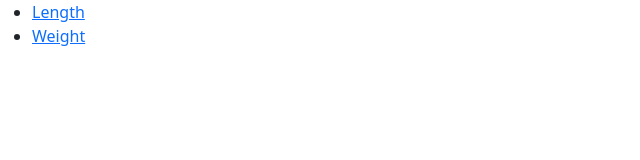
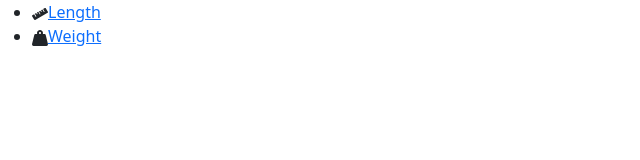
Before and after one commit to tg2648/unit-converter, a React (Create React App) app: page / in a window 1280 px wide. Shown: the top 160 px of the page, without its empty margins (0-640 px from the left). Built offline with nearby package versions, Linux system fonts and the light colour scheme.

Commit message:
Add react-icons

```diff
--- a/package.json
+++ b/package.json
@@ -9,6 +9,7 @@
     "react": "^17.0.2",
     "react-bootstrap": "^1.6.1",
     "react-dom": "^17.0.2",
+    "react-icons": "^4.2.0",
     "react-router-dom": "^5.2.0",
     "react-scripts": "4.0.3",
     "typescript": "^4.3.5",
--- a/src/components/App.tsx
+++ b/src/components/App.tsx
@@ -15,12 +15,13 @@ export default function App() {
               {DATA.map((categoryData, index) => {
                 return (
                   <li key={index}>
-                    <Link to={'/' + categoryData.categoryId}>{categoryData.categoryName}</Link>
+                    <categoryData.categoryIcon /><Link to={'/' + categoryData.categoryId}>{categoryData.categoryName}</Link>
                   </li>
                 )
               })}
             </ul>
           </Route>
+
           {DATA.map((categoryData, index) => {
             return (
               <Route key={index} path={'/' + categoryData.categoryId}>
@@ -29,6 +30,7 @@ export default function App() {
               </Route>
             )
           })}
+
         </Switch>
     </Router>
   )
--- a/src/data.tsx
+++ b/src/data.tsx
@@ -1,3 +1,11 @@
+/**
+ * Unit definitions.
+ * Search for icons here: https://react-icons.github.io/react-icons/search
+ */
+
+import { IconType } from 'react-icons';
+import { FaRuler, FaWeightHanging } from 'react-icons/fa';
+
 export type Unit = {
   unitId: string,
   unitName: string,
@@ -7,6 +15,7 @@ export type Unit = {
 export type Category = {
   categoryId: string,
   categoryName: string,
+  categoryIcon: IconType,
   units: Unit[]
 }
 
@@ -14,6 +23,7 @@ export const DATA: Category[] = [
   {
     'categoryId': 'length',
     'categoryName': 'Length',
+    'categoryIcon': FaRuler,
     'units': [
       {
         'unitId': 'meters',
@@ -36,6 +46,7 @@ export const DATA: Category[] = [
   {
     'categoryId': 'weight',
     'categoryName': 'Weight',
+    'categoryIcon': FaWeightHanging,
     'units': [
       {
         'unitId': 'kilograms',
```
Also changed, not shown: 1 other file (tests, documents, lock files or other folders).
